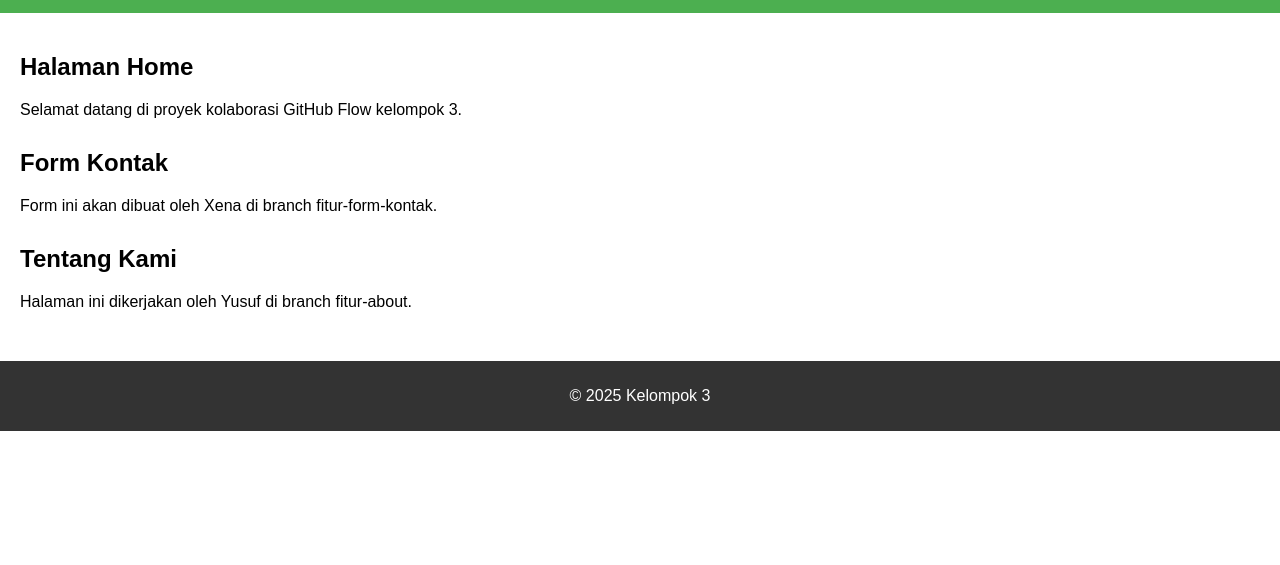
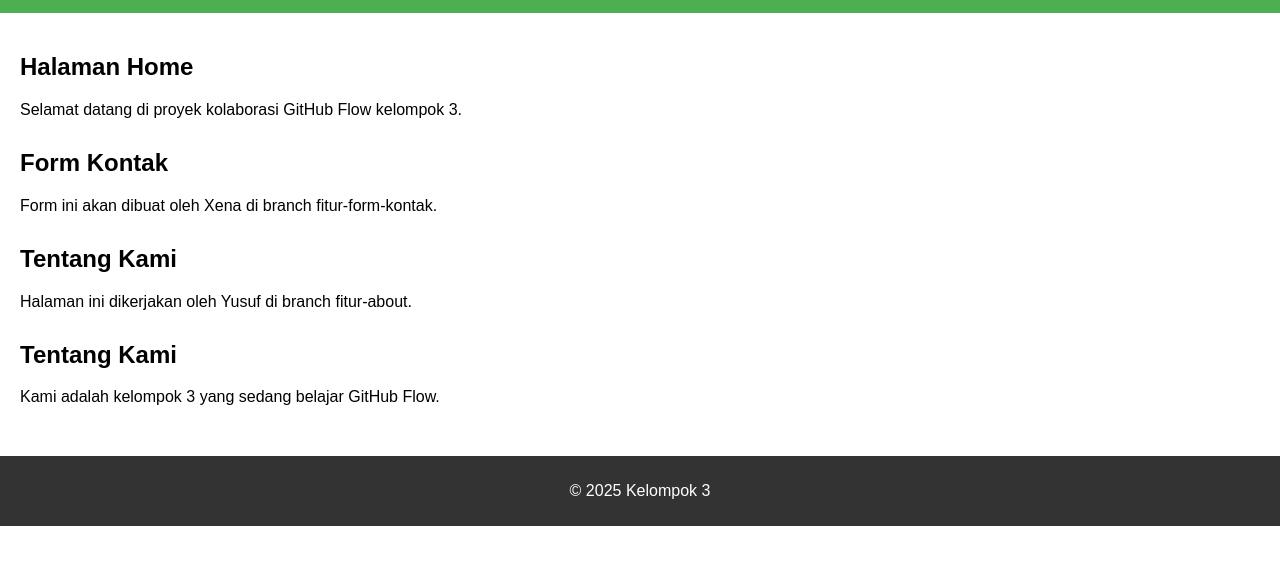
Before and after one commit to tsaqif-muwaffaq/tugas-kelompok-nomor3, a plain HTML site: page hasil_proyek/index.html in a window 1280 px wide. Shown: the part 115-680 px from the top of the page. Drawn offline with Linux system fonts and the light colour scheme.

Commit message:
feat: tambah section Tentang Kami di homepage

```diff
--- a/hasil_proyek/index.html
+++ b/hasil_proyek/index.html
@@ -28,6 +28,11 @@
             <h2>Tentang Kami</h2>
             <p>Halaman ini dikerjakan oleh Yusuf di branch fitur-about.</p>
         </section>
+        <section>
+  <h2>Tentang Kami</h2>
+  <p>Kami adalah kelompok 3 yang sedang belajar GitHub Flow.</p>
+</section>
+
     </main>
     <footer>
         <p>&copy; 2025 Kelompok 3</p>
```
